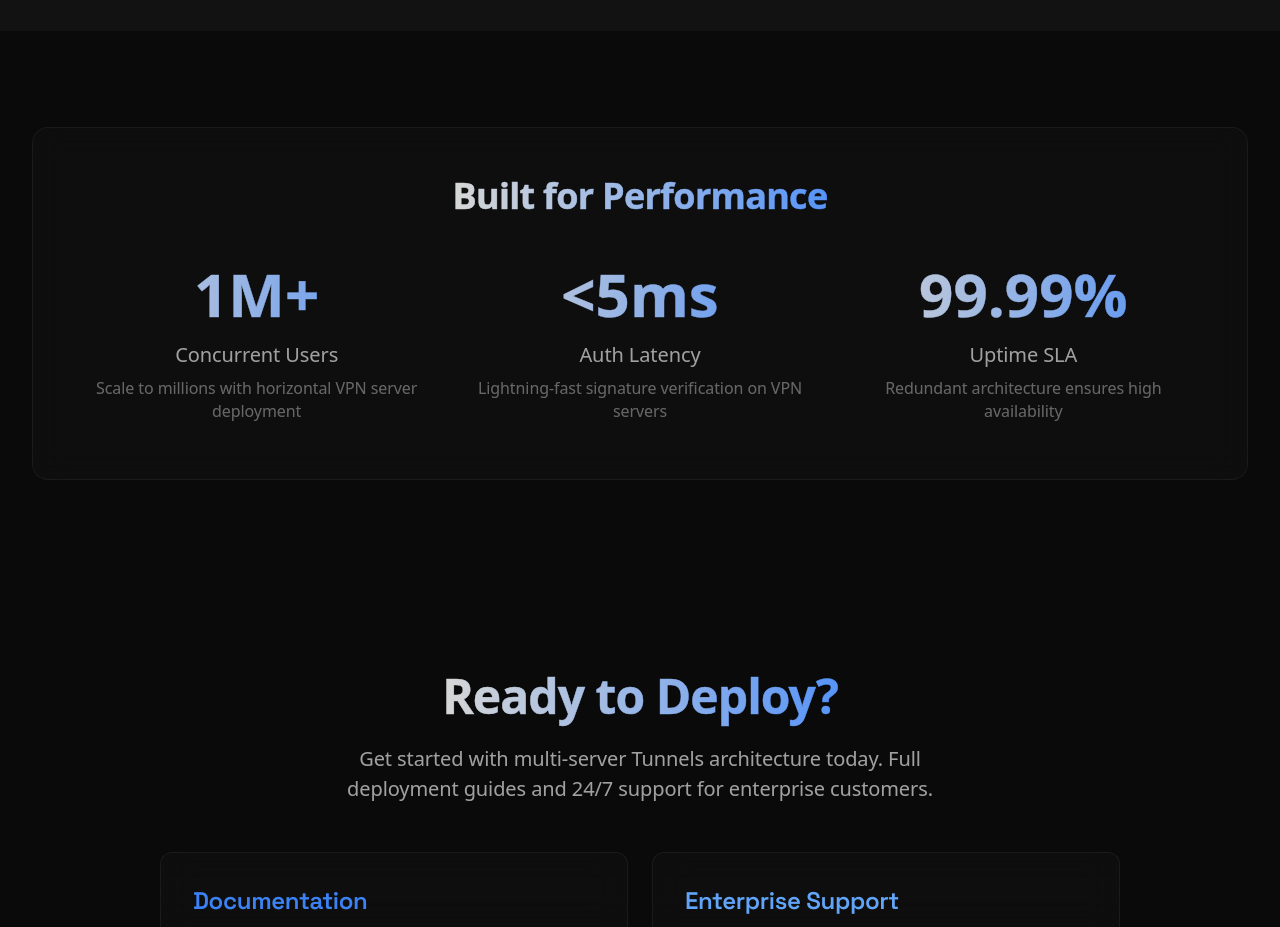
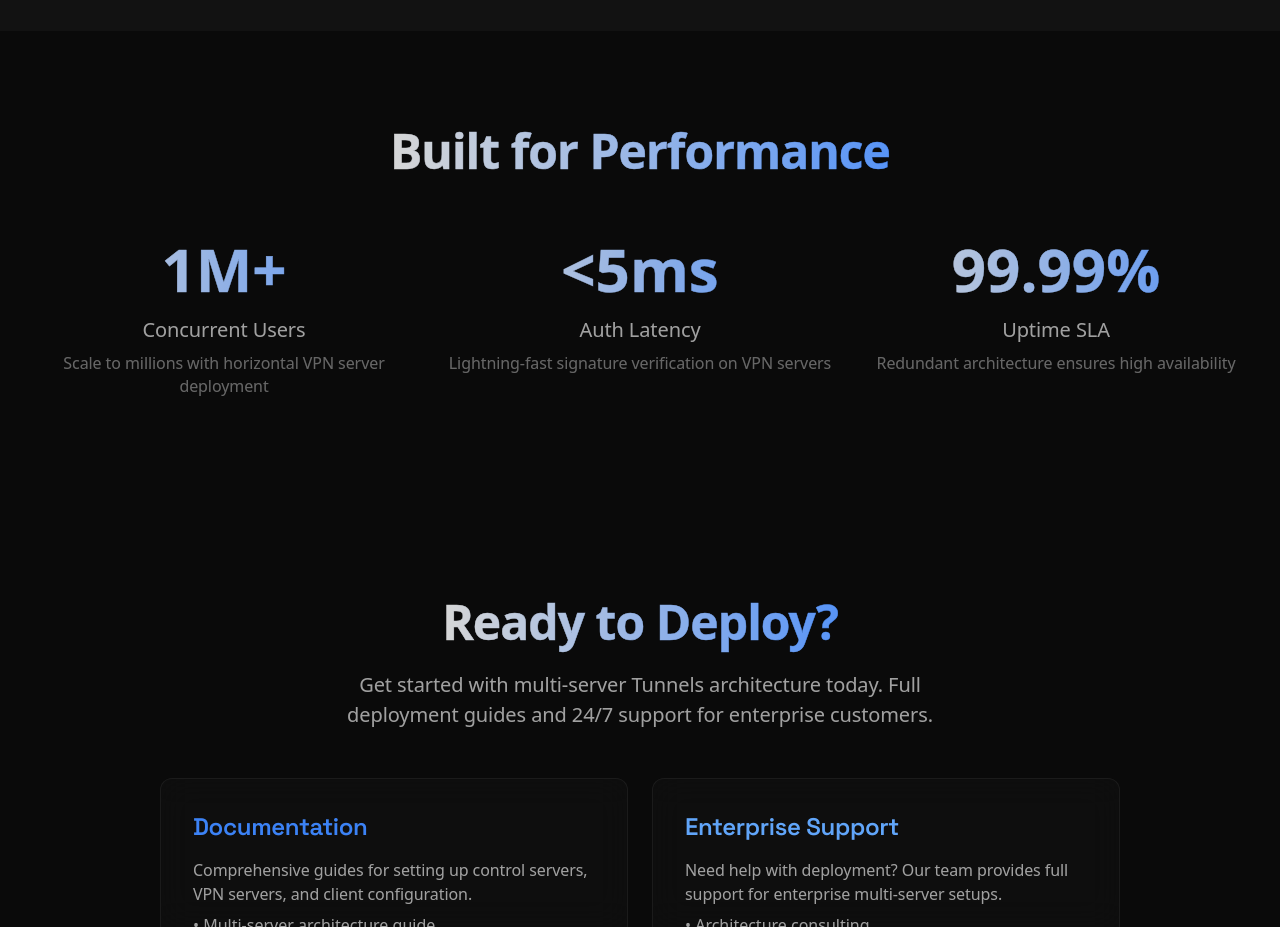
Before and after one commit to tunnels-is/web, a React (Vite) app: page /cloud in a window 1280 px wide. Shown: the part 5440-6367 px from the top of the page. Built offline with nearby package versions, Linux system fonts and the light colour scheme.

Commit message:
title update

```diff
--- a/src/pages/CloudBaremetal.jsx
+++ b/src/pages/CloudBaremetal.jsx
@@ -470,9 +470,8 @@
             initial={{ opacity: 0, y: 20 }}
             animate={isVisible6 ? { opacity: 1, y: 0 } : {}}
             transition={{ duration: 0.6 }}
-            className="glass-effect p-12 rounded-2xl"
           >
-            <h2 className="text-3xl md:text-4xl font-bold text-center mb-12">
+            <h2 className="text-4xl md:text-5xl font-bold text-center mb-16">
               <span className="text-gradient">Built for Performance</span>
             </h2>
 
```
